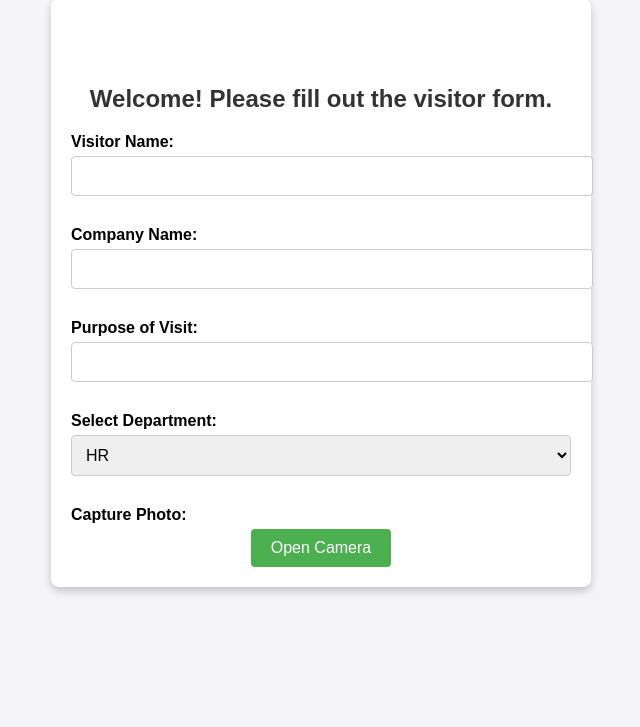
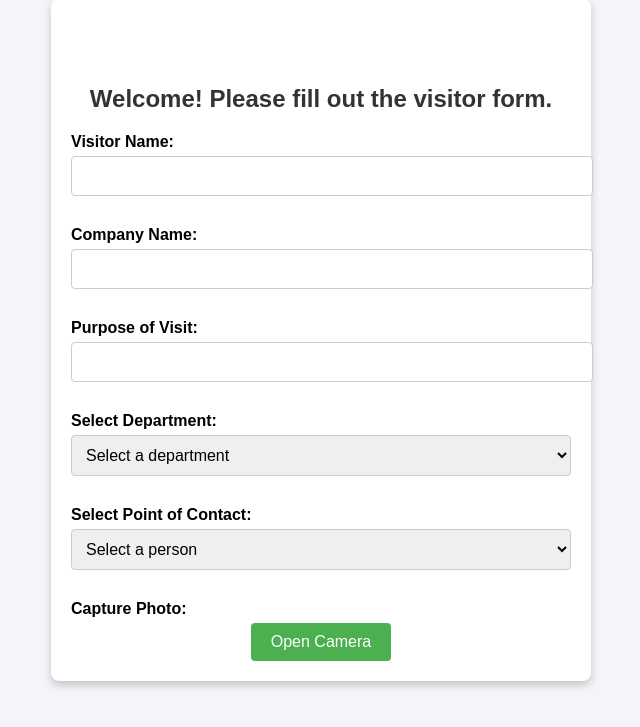
Before and after one commit to revigor/visitor-alert, a Flask app: page / in a window 1280 px wide. Shown: the part 21-748 px from the top of the page, without its empty margins (319-959 px from the left). Run offline with Flask 3, Linux system fonts and the light colour scheme.

Commit message:
Add dynamic dropdowns for departments and personnel selection.
- Updated the index.html to include a second dropdown for selecting personnel based on the selected department.
- Added a new Flask route /get_personnel in app.py to dynamically return personnel names for a given department.
- Populated the second dropdown dynamically using JavaScript and fetch API.
Modified the Visitor model to include a personnel field to store the selected point of contact.
- Updated the form submission logic to handle and save the selected personnel in the database.

```diff
--- a/app.py
+++ b/app.py
@@ -1,4 +1,4 @@
-from flask import Flask, render_template, request, redirect, url_for, flash
+from flask import Flask, render_template, request, redirect, url_for, flash, jsonify
 import requests
 import os
 from datetime import datetime
@@ -38,6 +38,7 @@
     company_name = db.Column(db.String(100), nullable=False)
     purpose = db.Column(db.String(200), nullable=False)
     department = db.Column(db.String(50), nullable=False)
+    personnel = db.Column(db.String(100), nullable=False)  # New field
     photo_path = db.Column(db.String(200), nullable=True)
     timestamp = db.Column(db.DateTime, default=lambda: datetime.now().replace(microsecond=0))
 
@@ -121,6 +122,17 @@
 
 # --- ROUTES ---
 
+@app.route("/get_personnel", methods=["GET"])
+def get_personnel():
+    department = request.args.get("department")
+    personnel = {
+        "IT": ["Ivan Ramirez", "Carlos Lopez", "Maria Torres"],
+        "Accounting": ["Laura Gonzalez", "Pedro Martinez"],
+        "Fuel": ["Samuel Diaz", "Victor Morales"],
+        "Safety": ["Diana Hernandez", "Monica Ruiz"]
+    }
+    return jsonify(personnel.get(department, []))
+
 # Visitor Check-In Route
 @app.route("/", methods=["GET", "POST"])
 def index():
@@ -129,6 +141,7 @@
         company_name = request.form.get("company_name")
         purpose = request.form.get("purpose")
         department_choice = request.form.get("department")
+        personnel = request.form.get("personnel")  # Get the selected personnel
         photo = request.files.get("photo")
 
         # Handle photo upload
@@ -150,6 +163,7 @@
             company_name=company_name,
             purpose=purpose,
             department=department_name,
+            personnel=personnel,  # Save personnel
             photo_path=photo_path,
         )
         db.session.add(visitor)
--- a/templates/index.html
+++ b/templates/index.html
@@ -36,11 +36,17 @@
             <input type="text" id="purpose" name="purpose" required>
 
             <label for="department">Select Department:</label>
-            <select id="department" name="department">
-                <option value="1">HR</option>
-                <option value="2">IT</option>
-                <option value="3">Sales</option>
-                <option value="4">Other</option>
+            <select id="department" name="department" required>
+                <option value="" disabled selected>Select a department</option>
+                <option value="IT">IT</option>
+                <option value="Accounting">Accounting</option>
+                <option value="Fuel">Fuel</option>
+                <option value="Safety">Safety</option>
+            </select>
+
+            <label for="personnel">Select Point of Contact:</label>
+            <select id="personnel" name="personnel" required>
+                <option value="" disabled selected>Select a person</option>
             </select>
 
             <label for="photo">Capture Photo:</label>
@@ -98,6 +104,32 @@
                 photoInput.value = ""; // Clear file input
                 photoInput.click(); // Reopen the camera
             });
+
+            //Dynamic Dropdown Updates
+            const departmentDropdown = document.getElementById("department");
+    const personnelDropdown = document.getElementById("personnel");
+
+    // Update personnel dropdown based on selected department
+    departmentDropdown.addEventListener("change", () => {
+        const selectedDepartment = departmentDropdown.value;
+
+        // Clear existing options in the personnel dropdown
+        personnelDropdown.innerHTML = '<option value="" disabled selected>Select a person</option>';
+
+        // Fetch personnel data for the selected department
+        fetch(`/get_personnel?department=${encodeURIComponent(selectedDepartment)}`)
+            .then(response => response.json())
+            .then(data => {
+                // Populate the personnel dropdown with the new options
+                data.forEach(person => {
+                    const option = document.createElement("option");
+                    option.value = person;
+                    option.textContent = person;
+                    personnelDropdown.appendChild(option);
+                });
+            })
+            .catch(error => console.error("Error fetching personnel data:", error));
+    });
         </script>
     </div>
 </body>
```
Also changed, not shown: instance/warehouse.db.
